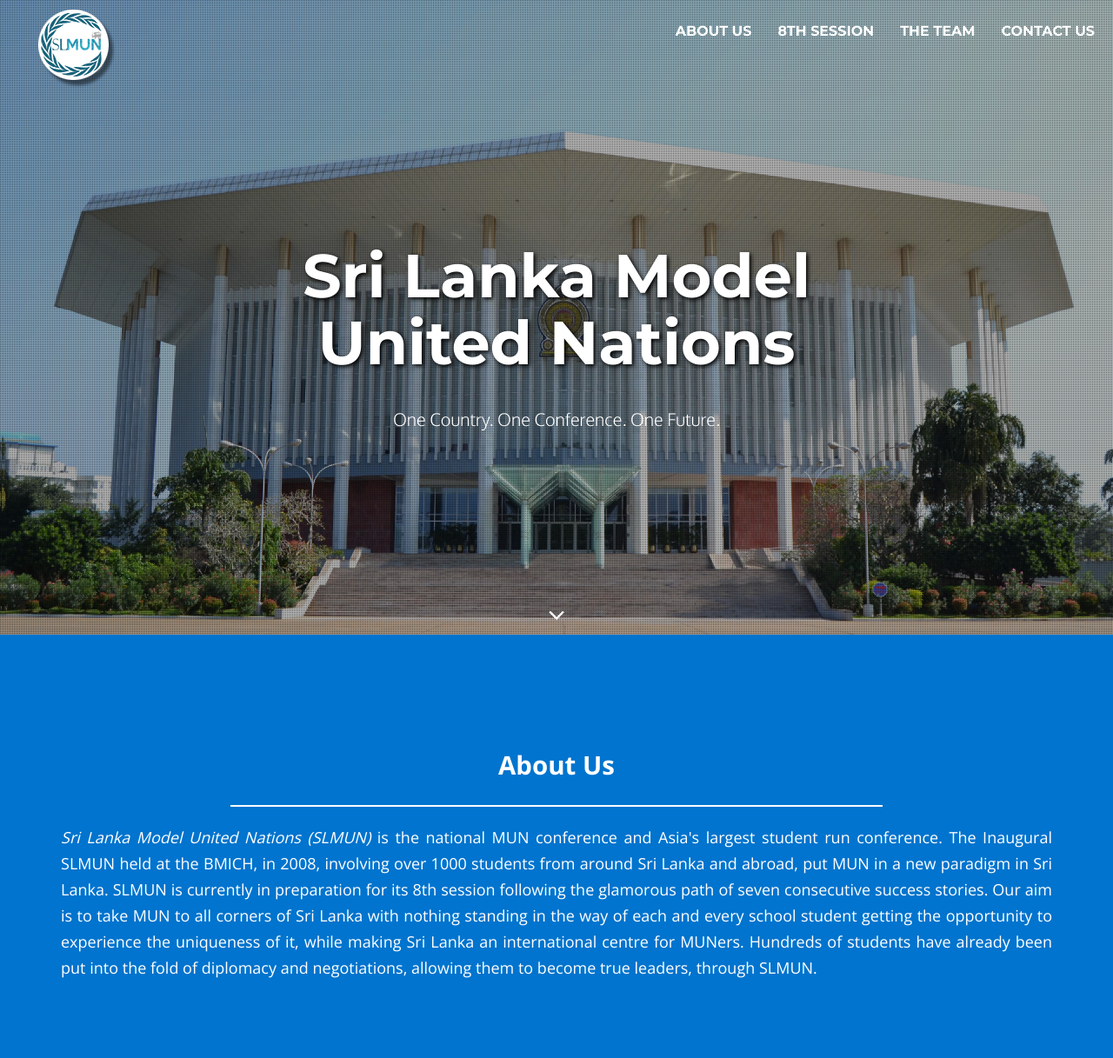
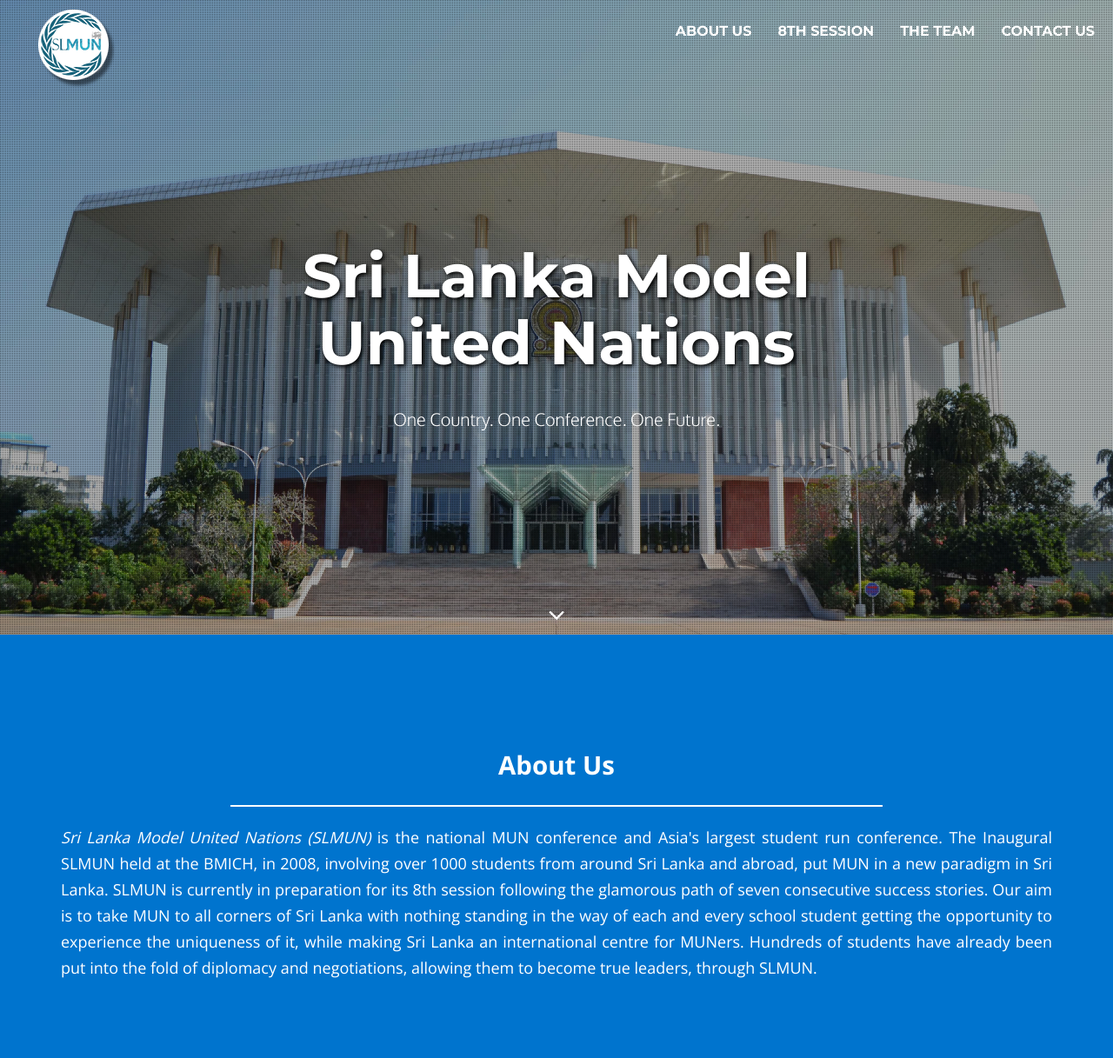
Before and after one commit to Saturnfive/SLMUN15, a PHP site: page / in a window 1280 px wide. Shown: the top 1217 px of the page at 87% size. Run offline with PHP 8.4, Linux system fonts and the light colour scheme; some libraries are stand-ins or nearby versions.

Commit message:
Removed parallax. Fixed map marker

```diff
--- a/css/app.css
+++ b/css/app.css
@@ -21,8 +21,10 @@
 }
 
 .intro-image {
-    background: url(../Resources/bmichcropped.jpg) fixed;
-    background-color: #fff;
+    background: url('../Resources/bmichcropped.jpg') no-repeat center center;
+    -moz-background-size: cover;
+    -webkit-background-size: cover;
+    -o-background-size: cover;
     background-size: cover;
 }
 
@@ -533,7 +535,6 @@ a h5 {
     .social-media-pushdown-2 {
         margin-top: 5px;
     }
-
 }
 
 .item-settings img {
@@ -597,5 +598,4 @@ a h5 {
     border-right-style: solid;
     border-right-width: 1px;
     border-right-color: #C5C5C5;
-
 }
--- a/index.html
+++ b/index.html
@@ -77,9 +77,9 @@
 
 
     <div class="intro" id="top">
-        <div class="intro-image"  data-0="background-position:0px 0px;" data-100000="background-position:0px -8000px;">
+        <div class="intro-image"  >
             <div class="grid">
-                <div class="intro-body" id="skrollr-body">
+                <div class="intro-body" >
                     <div class="container">
                         <div class="row">
                             <div class="col-md-8 col-md-offset-2 ">
@@ -343,7 +343,7 @@
 
 
 
-            <div class="section6 " id="contact-us">
+            <div class="section6 " >
 
                 <div id="map-canvas"></div>
                 <!--Google Map Here-->
@@ -362,7 +362,7 @@
                     </div>
 
 
-                    <div class="row contact-us-push-down">
+                    <div class="row contact-us-push-down" id="contact-us">
 
                         <div class="col-md-2 col-xs-12" style="z-index: 1;">
                             <div class="row social-media-pushdown-1">
@@ -478,12 +478,7 @@
 
     <script src="js/custom.js"></script>
 
-	<script type="text/javascript">
-	skrollr.init({
 
-        smoothScrolling:true
-	});
-	</script>
 
 </body>
 
--- a/js/custom.js
+++ b/js/custom.js
@@ -173,11 +173,11 @@ $(document).ready(function () {
     var marker, map;
 
     var mapCanvas = document.getElementById('map-canvas');
-
+    var mapmarkericon = 'https://mapbuildr.com/assets/img/markers/solid-pin-red.png';
     function initialize() {
 
 
-        var stylesArray = [{"stylers":[{"visibility":"on"},{"saturation":-100},{"gamma":0.54}]},{"featureType":"road","elementType":"labels.icon","stylers":[{"visibility":"off"}]},{"featureType":"water","stylers":[{"color":"#4d4946"}]},{"featureType":"poi","elementType":"labels.icon","stylers":[{"visibility":"off"}]},{"featureType":"poi","elementType":"labels.text","stylers":[{"visibility":"simplified"}]},{"featureType":"road","elementType":"geometry.fill","stylers":[{"color":"#ffffff"}]},{"featureType":"road.local","elementType":"labels.text","stylers":[{"visibility":"simplified"}]},{"featureType":"water","elementType":"labels.text.fill","stylers":[{"color":"#ffffff"}]},{"featureType":"transit.line","elementType":"geometry","stylers":[{"gamma":0.48}]},{"featureType":"transit.station","elementType":"labels.icon","stylers":[{"visibility":"off"}]},{"featureType":"road","elementType":"geometry.stroke","stylers":[{"gamma":7.18}]}];
+        var stylesArray = [{"featureType":"all","elementType":"labels","stylers":[{"visibility":"off"}]},{"featureType":"landscape","elementType":"all","stylers":[{"visibility":"on"},{"color":"#f3f4f4"}]},{"featureType":"landscape.man_made","elementType":"geometry","stylers":[{"weight":0.9},{"visibility":"off"}]},{"featureType":"poi.park","elementType":"geometry.fill","stylers":[{"visibility":"on"},{"color":"#83cead"}]},{"featureType":"road","elementType":"all","stylers":[{"visibility":"on"},{"color":"#ffffff"}]},{"featureType":"road","elementType":"labels","stylers":[{"visibility":"off"}]},{"featureType":"road.highway","elementType":"all","stylers":[{"visibility":"on"},{"color":"#fee379"}]},{"featureType":"road.arterial","elementType":"all","stylers":[{"visibility":"on"},{"color":"#fee379"}]},{"featureType":"water","elementType":"all","stylers":[{"visibility":"on"},{"color":"#7fc8ed"}]}];
         var bmichLatLng = new google.maps.LatLng(6.901046, 79.872734);
         var mapOptions = {
             center: bmichLatLng,
@@ -201,7 +201,8 @@ $(document).ready(function () {
             amimation: google.maps.Animation.DROP,
             map: map,
             title: 'BMICH',
-            position: bmichLatLng
+            position: bmichLatLng,
+            icon: mapmarkericon
         });
 
 
```
Also changed, not shown: Resources/solid-pin-red.png (added).
